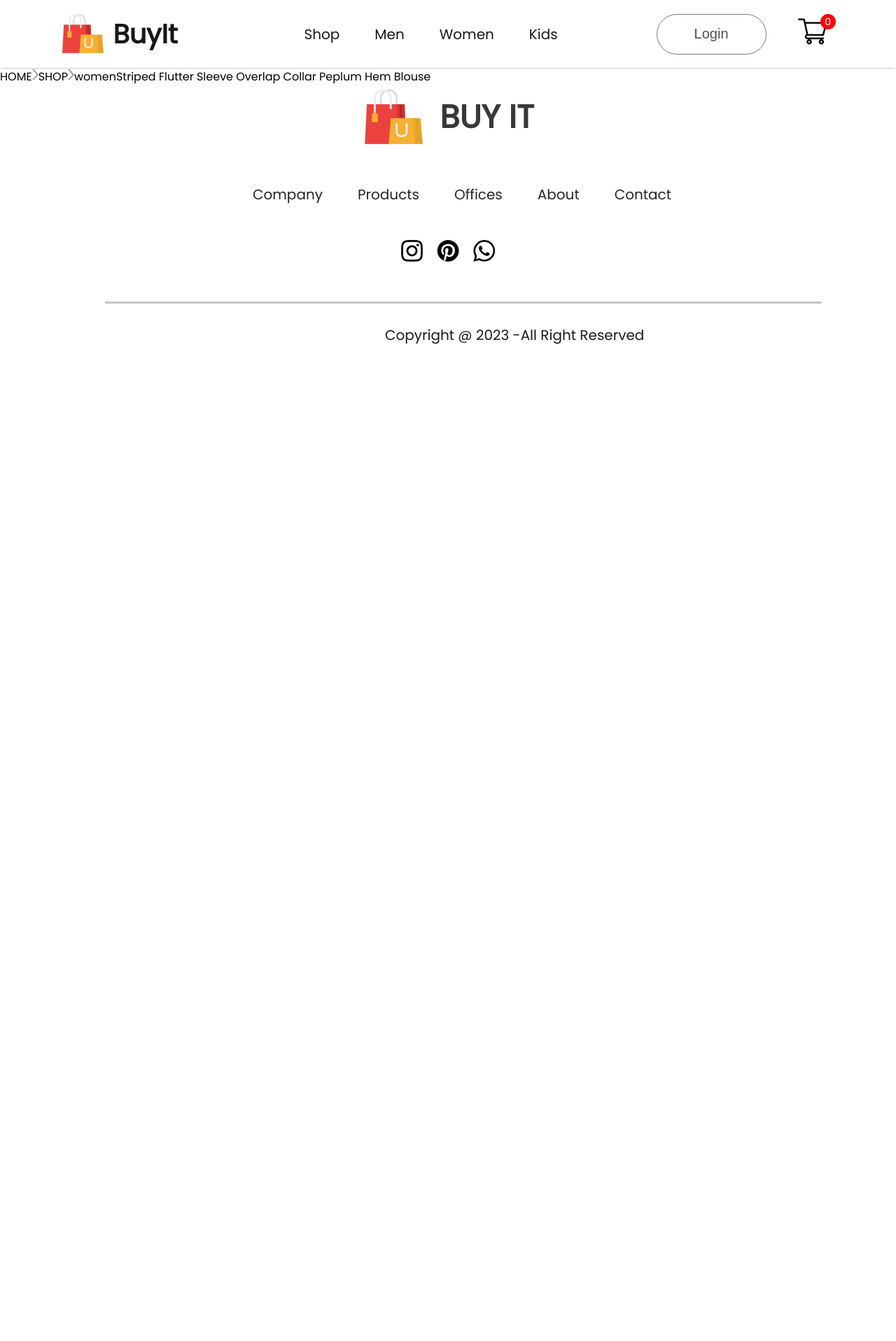
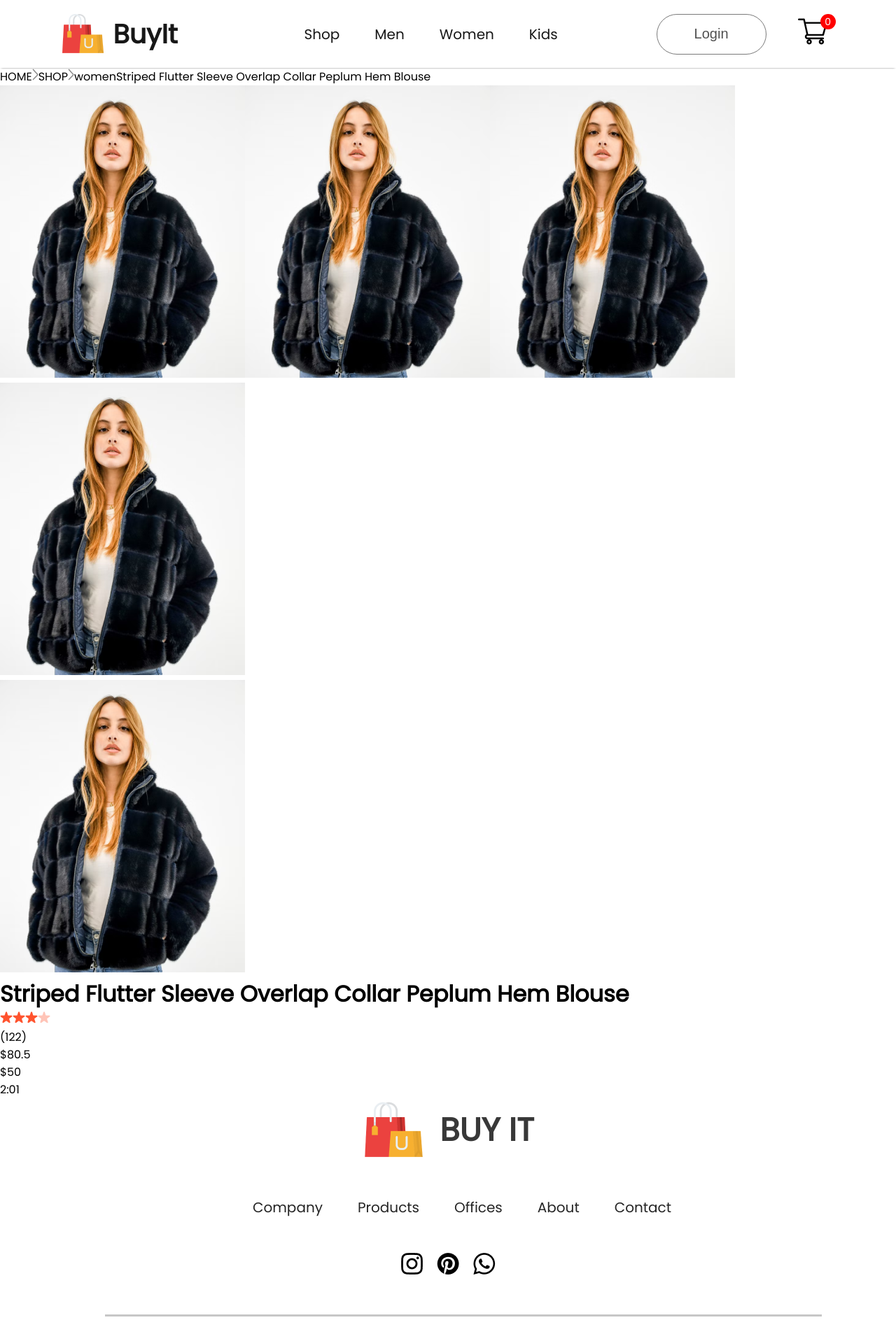
Before and after one commit to Ajay-v44/BuyIt, a React (Create React App) app in the folder frontend/: page /product/1 in a window 1280 px wide. Shown: the top 1917 px of the page at 70% size. Before the commit the page ends 800 px from the top, so only its background shows below. Built offline with nearby package versions, Linux system fonts and the light colour scheme.

Commit message:
detail product page added

```diff
--- a/frontend/src/components/ProductDisplay/ProductDisplay.jsx
+++ b/frontend/src/components/ProductDisplay/ProductDisplay.jsx
@@ -1,17 +1,43 @@
-import React from 'react'
-import './ProductDisplay.css'
-const ProductDisplay = () => {
+import React from "react";
+import "./ProductDisplay.css";
+import star_icon from "../Assets/star_icon.png";
+import star_dull_icon from "../Assets/star_dull_icon.png";
+const ProductDisplay = ({ product }) => {
   return (
-    <div className='ProductDisplay'>
-        <div className="productleft">
-
-        </div>
-        <div className="productright">
-
+    <div className="ProductDisplay">
+      <div className="productleft">
+        <div className="productdisplay-img-list">
+          <img src={product.image} alt="" />
+          <img src={product.image} alt="" />
+          <img src={product.image} alt="" />
+          <img src={product.image} alt="" />
         </div>
 
+        <div className="productdisplay-img">
+          <img src={product.image} alt="" className="productdisplay-main-img" />
+        </div>
+      </div>
+      <div className="productright">
+        <h1>{product.name}</h1>
+        <div className="productdisplay-right-star">
+          <img src={star_icon} alt="" />
+          <img src={star_icon} alt="" />
+          <img src={star_icon} alt="" />
+          <img src={star_dull_icon} alt="" />
+          <p>(122)</p>
+        </div>
+        <div className="productdisplay-right-price">
+          <div className="productdisplay-right-price-old">
+            ${product.old_price}
+          </div>
+          <div className="productdisplay-right-price-new">
+            ${product.new_price}
+          </div>
+        </div>
+        <div className="productdisplay-right-description">2:01</div>
+      </div>
     </div>
-  )
-}
+  );
+};
 
-export default ProductDisplay
+export default ProductDisplay;
```
